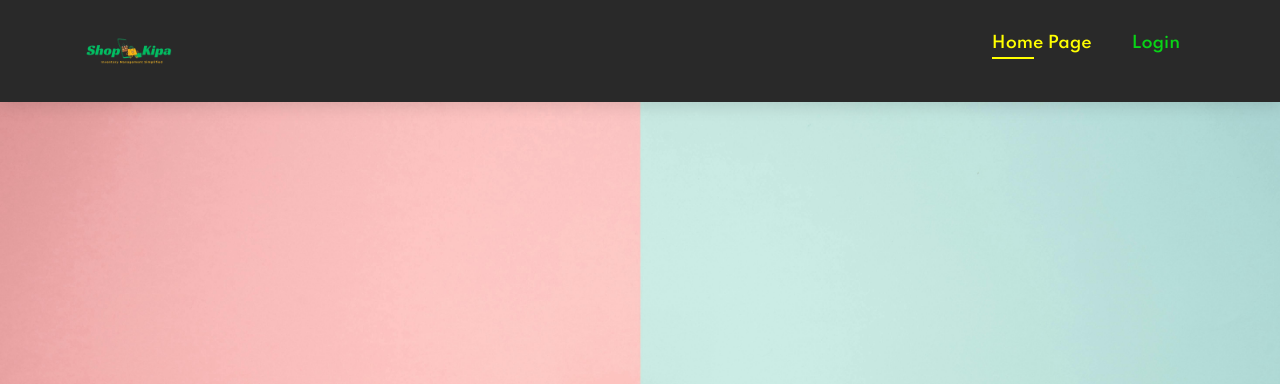
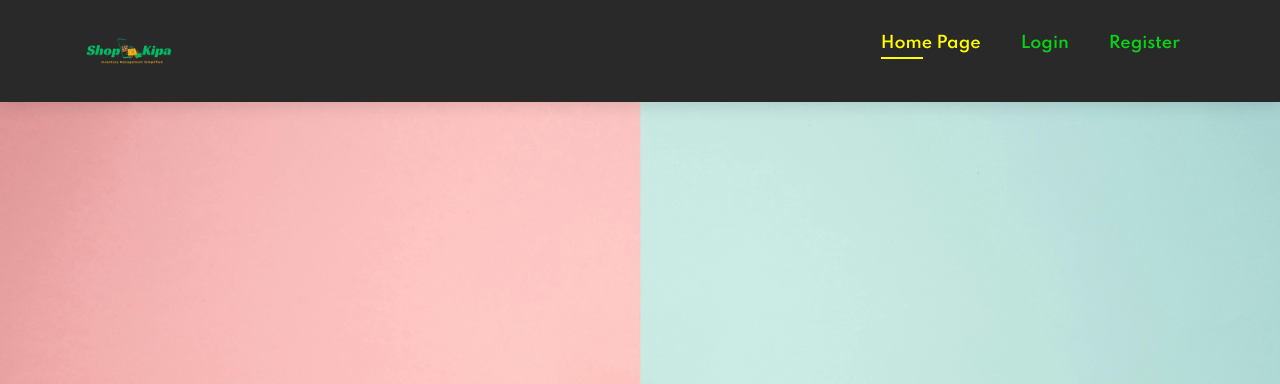
Before and after one commit to AustinMusuya/shop-kipa-project, a Django app: page /accounts/profile/ in a window 1280 px wide. Shown: the top 384 px of the page. Run offline with Django 5.2, Linux system fonts and the light colour scheme.

Commit message:
add register route in base html template

```diff
--- a/main/templates/main/base.html
+++ b/main/templates/main/base.html
@@ -44,6 +44,7 @@
             </li>
             {% else %}
             <li><a href="{% url 'login' %}">Login</a></li>
+            <li><a href="{% url 'register' %}">Register</a></li>
             {% endif %}
             <a href="#" id="close"><i class="fa fa-times"></i></a>
           </ul>
```
Also changed, not shown: db.sqlite3.
